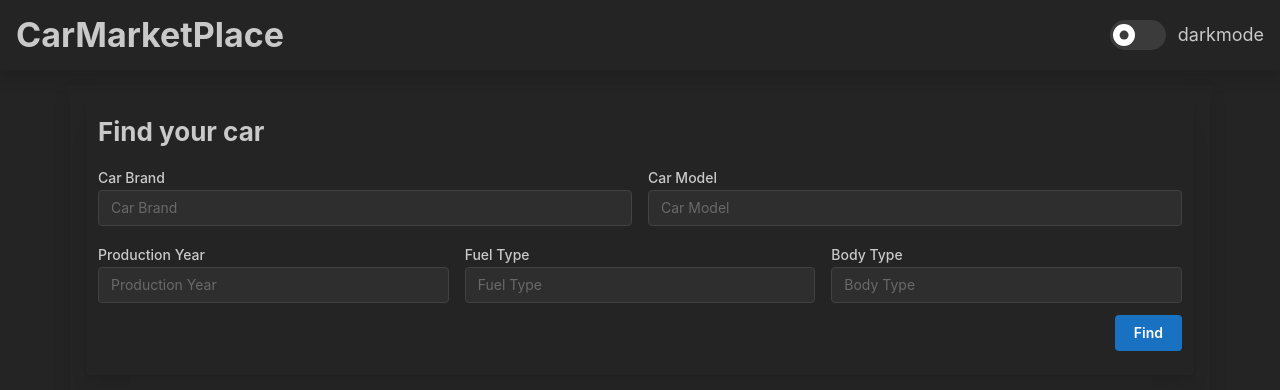
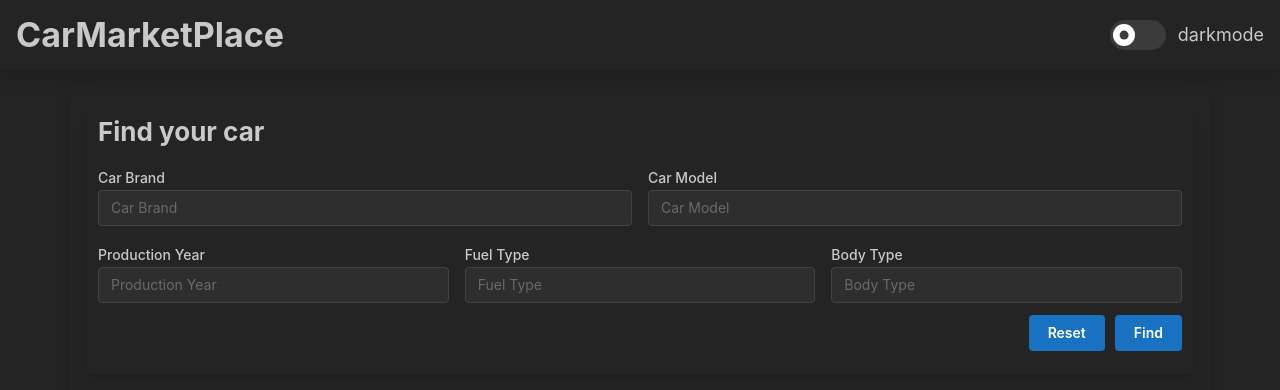
Before and after one commit to devBilek/react-car-marketplace, a React (Vite) app in the folder frontend/: page / in a window 1280 px wide. Shown: the top 390 px of the page. Built offline with nearby package versions, Linux system fonts and the light colour scheme.

Commit message:
add reset button in SearchCarForm and query update

```diff
--- a/frontend/src/components/CarSearchResults/CarSearchResults.tsx
+++ b/frontend/src/components/CarSearchResults/CarSearchResults.tsx
@@ -49,13 +49,13 @@ export const CarSearchResults = () => {
         }
     }, [searchParams]);
     useEffect(() => {
+        setTotalPages(1)
         if (data?.pages) {
             setTotalPages(data.pages);
         }
     }, [data]);
     useEffect(() => {
         sessionStorage.setItem("currentPage", activePage.toString());
-        setTotalPages(1)
     }, [activePage]);
 
     if (error) {
--- a/frontend/src/components/SearchCarForm/SearchCarForm.tsx
+++ b/frontend/src/components/SearchCarForm/SearchCarForm.tsx
@@ -16,8 +16,17 @@ export const SearchCarForm = () => {
 
     const navigate = useNavigate();
 
+    const handleReset = () => {
+        form.reset()
+        navigate(`/search-results?page=1`);
+    }
     const handleSubmit = (values: typeof form.values) => {
-        navigate(`/search-results?brand=${values.brand}&model=${values.model}&year=${values.year}&fuelType=${values.fuelType}&bodyType=${values.bodyType}&page=1`);
+        const filteredValues = Object.fromEntries(
+            Object.entries(values).filter(([_, value]) => value !== null && value !== '')
+        );
+        const searchParams = new URLSearchParams(filteredValues);
+        searchParams.append("page", '1');
+        navigate(`/search-results?${searchParams}`);
     }
 
     return (
@@ -32,7 +41,7 @@ export const SearchCarForm = () => {
                 >
                     Find your car
                 </Title>
-                <form onSubmit={form.onSubmit(handleSubmit)}>
+                <form onSubmit={form.onSubmit(handleSubmit)} onReset={handleReset}>
                     <Grid>
                         <Grid.Col span={6}>
                             <Autocomplete
@@ -76,7 +85,10 @@ export const SearchCarForm = () => {
                             />
                         </Grid.Col>
                     </Grid>
-                    <Flex justify='flex-end' my='sm'>
+                    <Flex justify='flex-end' my='sm' gap='xs'>
+                        <Button type="reset">
+                            Reset
+                        </Button>
                         <Button type='submit'>
                             Find
                         </Button>
```
